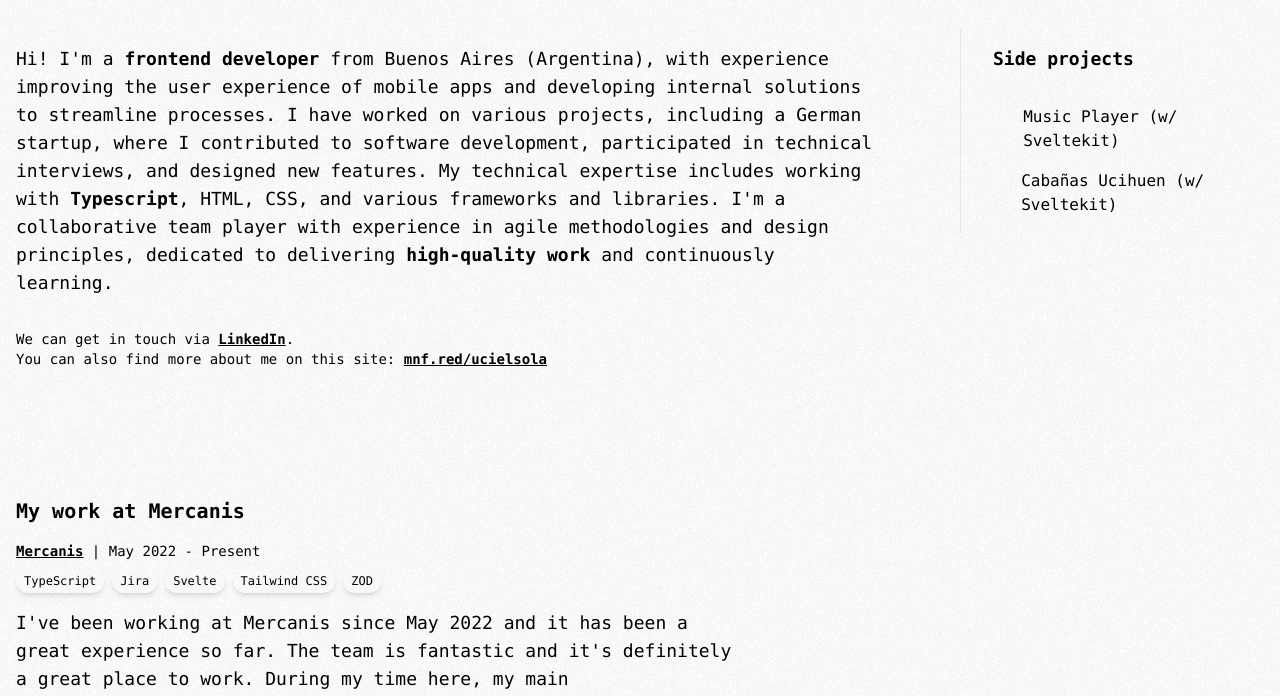
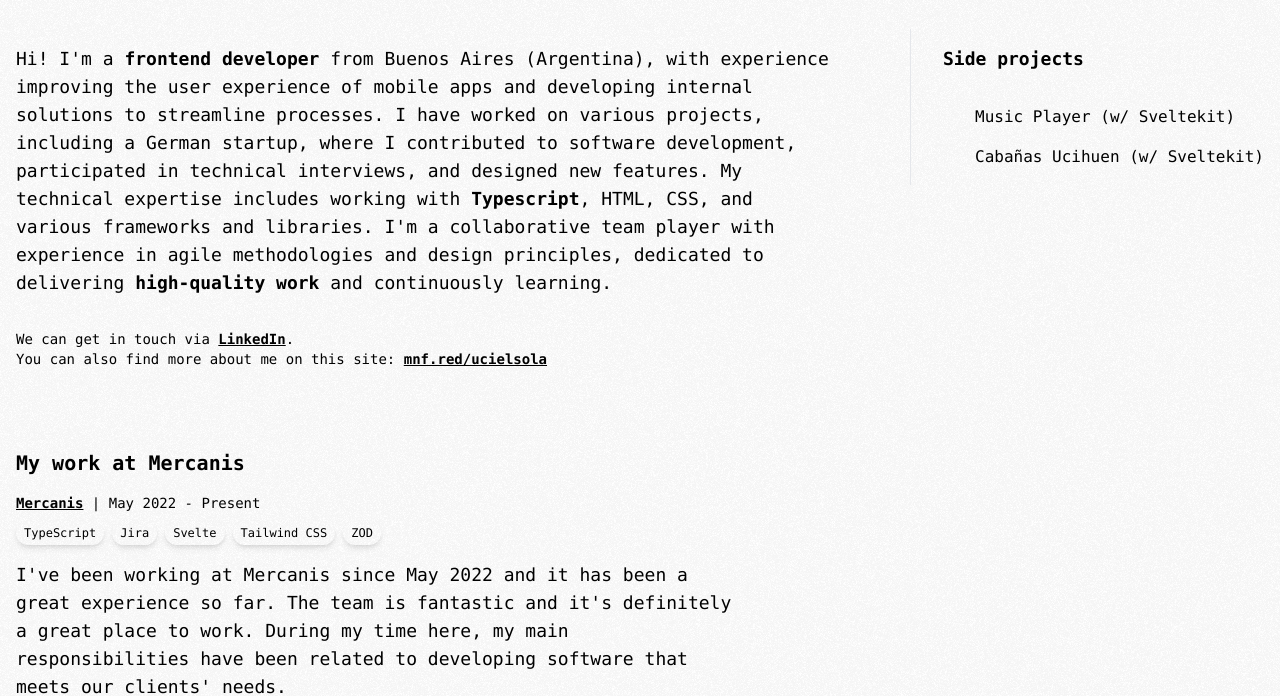
Before and after one commit to ucielsola/website, an Astro site: page / in a window 1280 px wide. Shown: the part 119-815 px from the top of the page. Built offline with nearby package versions, Linux system fonts and the light colour scheme; Astro itself is replaced by a stand-in of ours; some icons are missing; what tailwind-dracula would draw is missing.

Commit message:
fix: min width

```diff
--- a/src/components/SideProjects.astro
+++ b/src/components/SideProjects.astro
@@ -2,7 +2,7 @@
 import { Icon } from "astro-icon";
 ---
 
-<aside class="border-l px-8 w-full h-full flex flex-col gap-8 py-4 ml-2 md:ml-0 md:mb-48 min-w-[21rem]">
+<aside class="border-l px-8 w-full h-full flex flex-col gap-8 py-4 ml-2 md:ml-0 md:mb-48 min-w-fit">
 	<h3 class="text-lg font-bold text-cullen">Side projects</h3>
 
 	<div class="flex flex-col gap-4">
```
